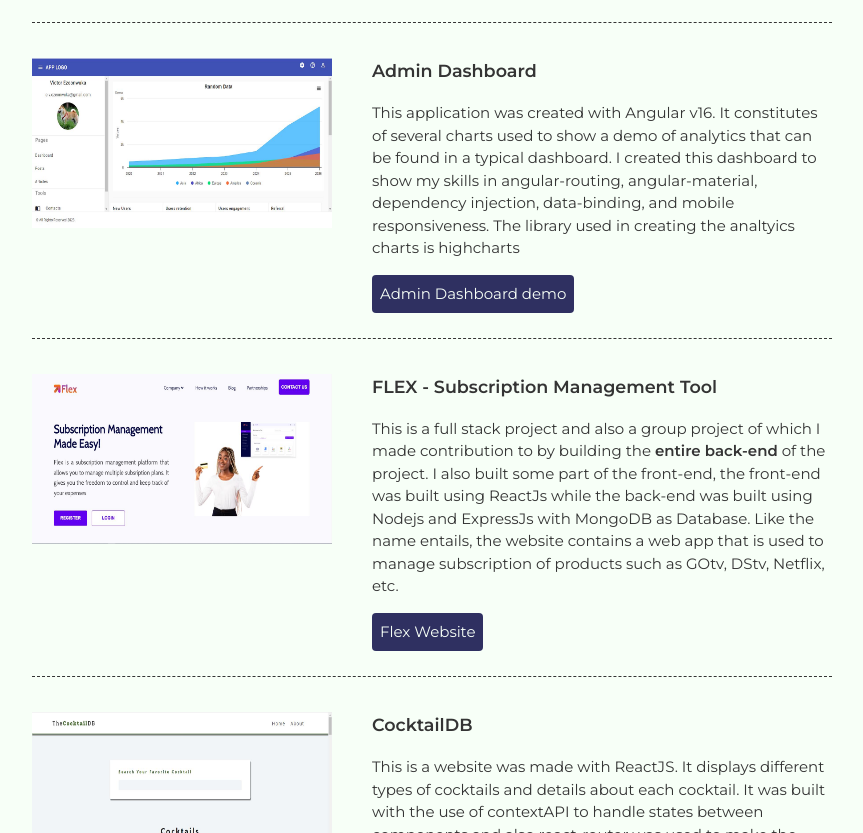
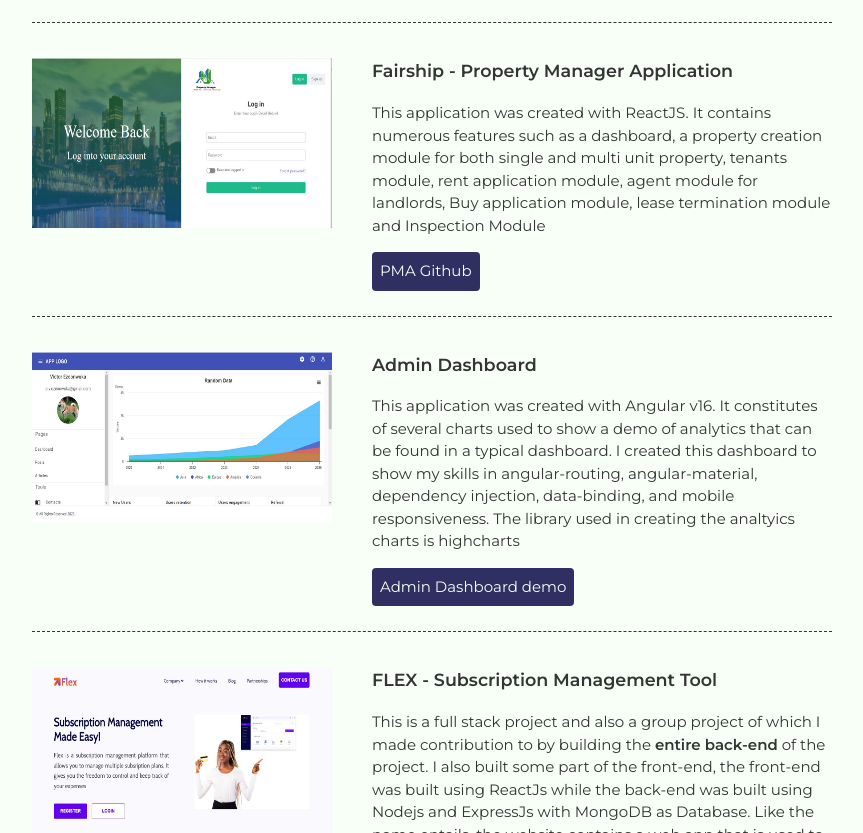
Before and after one commit to proxycrome/portfolio, a plain HTML site: page index.html in a window 1280 px wide. Shown: the part 1081-1914 px from the top of the page, without its empty margins (208-1071 px from the left). Drawn offline with Linux system fonts and the light colour scheme.

Commit message:
Update index.html

```diff
--- a/index.html
+++ b/index.html
@@ -65,7 +65,7 @@
 
 
                 <!-- Project 3 -->
-            <!-- <section class="project-item">
+            <section class="project-item">
                     <div>
                         <img src="images/fairship_Login.JPG" alt="a preview of the fairship website">
                     </div>
@@ -77,9 +77,9 @@
                             rent application module, agent module for landlords, Buy application module,
                             lease termination module and Inspection Module
                         </p>
-                        <a class="btn" href="https://pmanager.online/" target="_blank">PMA Website</a>
+                        <a class="btn" href="https://github.com/proxycrome/fairship-web-app" target="_blank">PMA Github</a>
                     </div>
-                </section> -->
+                </section>
 
                 <!-- Project 3 -->
                 <section class="project-item">
```
